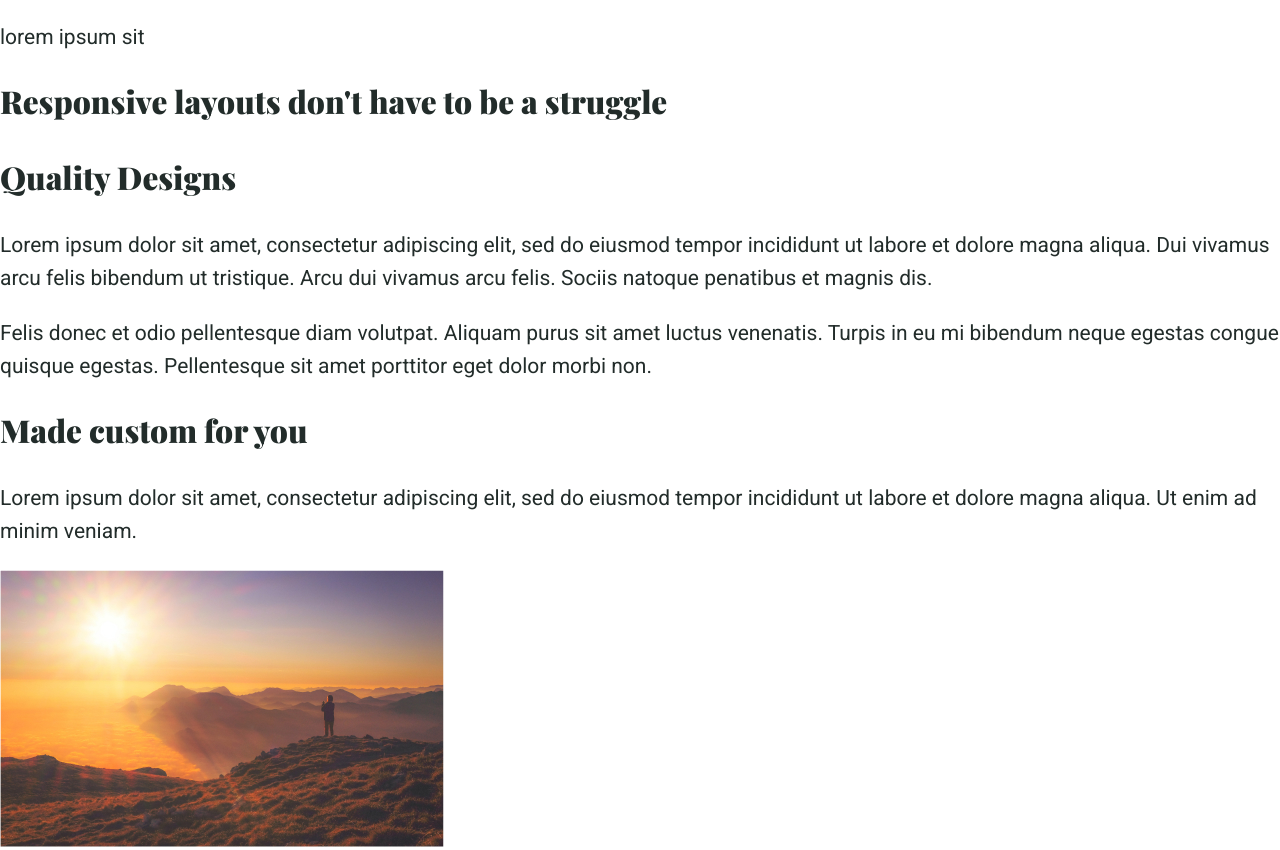
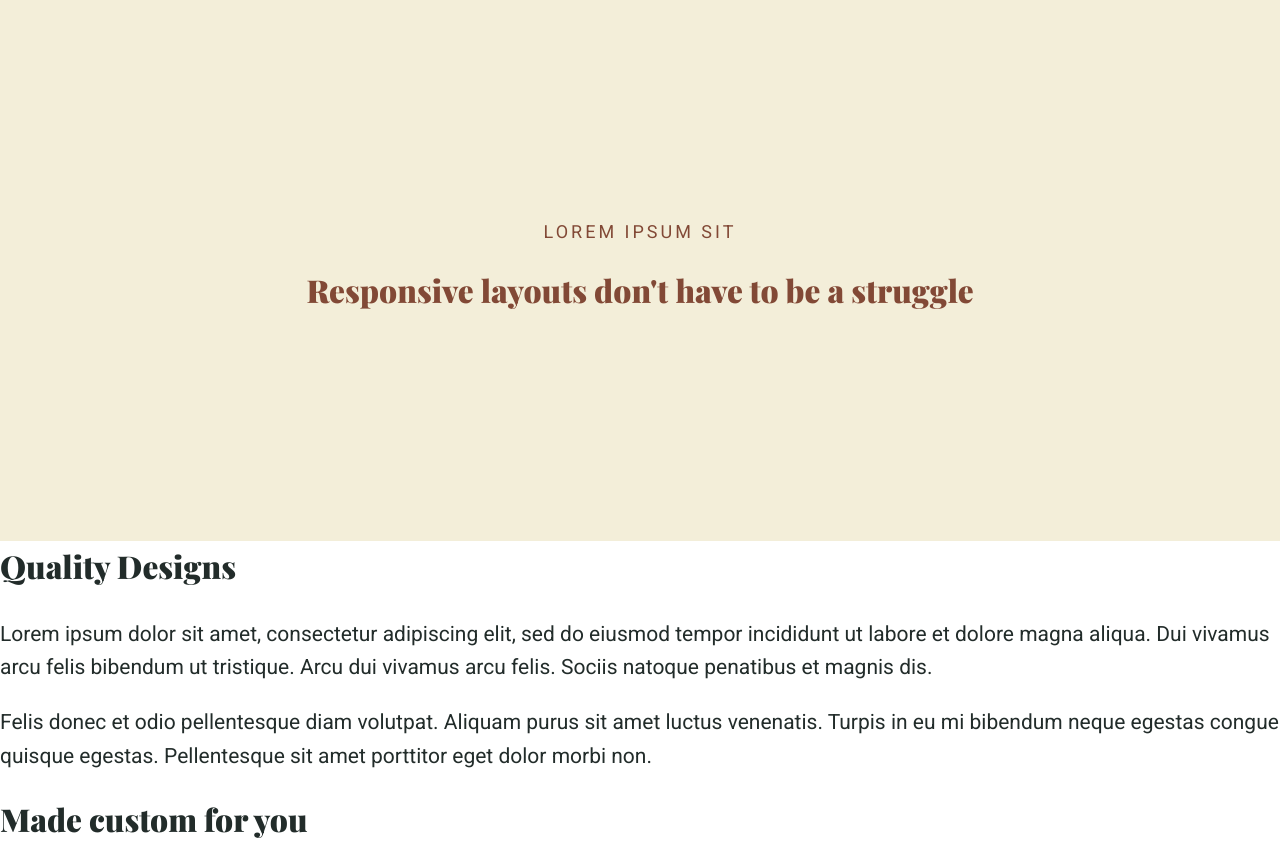
Before and after one commit to nepali-rakshya/Responsive-layout-part-2, a plain HTML site: page 1challenge8/index.html in a window 1280 px wide. Shown: the top 850 px of the page. Drawn offline with nearby package versions, Linux system fonts and the light colour scheme.

Commit message:
first commit

```diff
--- a/1challenge8/style.css
+++ b/1challenge8/style.css
@@ -9,6 +9,8 @@
   font-family: "Roboto", sans-serif;
 
 */
+
+/*? START With some generic css first  */
 
 body {
   margin: 0;
@@ -22,9 +24,25 @@ img {
   max-width: 100%;
 }
 
+/* ? Then go on with typography */
+
 h1,
 h2 {
   font-family: "Playfair Display", serif;
   margin-top: 0;
-  font-weight: 900;
 }
+
+/*? A little dive into deeper layer  */
+
+.intro {
+  background: #f3eed9;
+  padding: 200px 0;
+  text-align: center;
+  color: #824936;
+}
+
+.intro__text {
+  text-transform: uppercase;
+  font-size: 1.125rem;
+  letter-spacing: 3px;
+}
```
